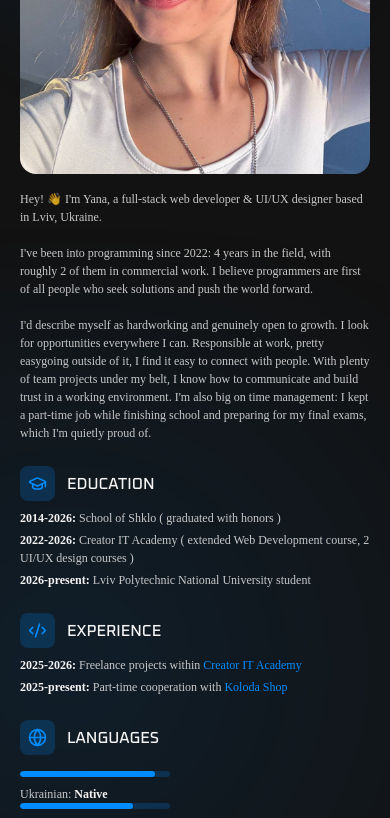
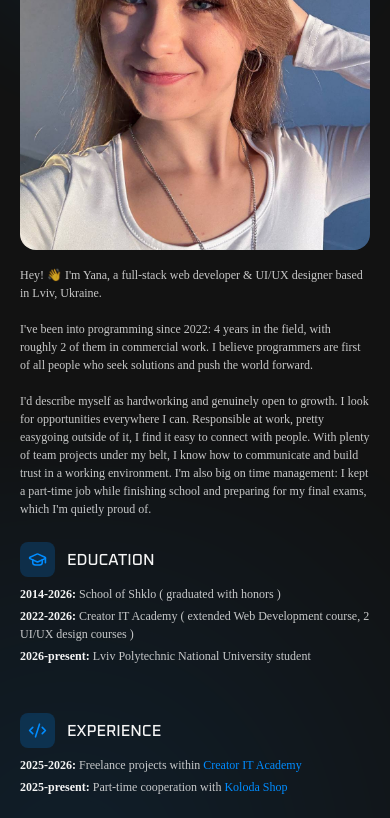
Before and after one commit to ZubalYana/Portfolio-2026, a React (Vite) app: page / in a window 390 px wide. Shown: the part 1156-1974 px from the top of the page. Built offline with nearby package versions, Linux system fonts and the light colour scheme; a web font is replaced by a local one.

Commit message:
fix about me screen large desktops responsive (except for the glow so far)

```diff
--- a/src/App.tsx
+++ b/src/App.tsx
@@ -20,11 +20,11 @@ function App() {
               <AboutMe />
               <FeaturedProjects />
               <Skills />
-              <FAQ/>
+              <FAQ />
             </div>
           }
         />
-        <Route path="/projects" element={<Projects/>} />
+        <Route path="/projects" element={<Projects />} />
       </Routes>
       <Footer />
     </>
--- a/src/components/screens/AboutMe.tsx
+++ b/src/components/screens/AboutMe.tsx
@@ -38,7 +38,7 @@ function LanguageBar({ language, level, fillingPercantage, index }: {
 
 export default function AboutMe() {
   return (
-    <section id="about" className="w-screen min-h-screen 3xl:min-h-[800px] flex flex-col items-center p-[20px] lg:p-[40px] relative z-10 relative">
+    <section id="about" className="w-full flex flex-col items-center py-[80px] px-[20px] lg:px-[40px] relative z-10 overflow-hidden">
 
       <motion.h1
         className="uppercase font-bold text-[32px]"
@@ -50,7 +50,7 @@ export default function AboutMe() {
         About me<span className="text-[#008CFF]">.</span>
       </motion.h1>
 
-      <div className="w-full flex-1 flex flex-col md:flex-row gap-x-6 mt-4">
+      <div className="w-full flex-1 flex flex-col md:flex-row gap-x-6 mt-8">
 
         <motion.div
           className="w-full md:max-w-[30%]"
@@ -67,7 +67,7 @@ export default function AboutMe() {
         </motion.div>
 
         <motion.div
-          className="w-full md:max-w-[70%] pt-4"
+          className="w-full md:max-w-[70%] pt-4 md:pt-0"
           initial={{ opacity: 0, x: 24 }}
           whileInView={{ opacity: 1, x: 0 }}
           viewport={{ once: true }}
@@ -111,7 +111,7 @@ export default function AboutMe() {
               </div>
             </div>
 
-            <div className="w-full md:w-[50%] flex flex-col">
+            <div className="w-full md:w-[50%] flex flex-col mt-6 md:mt-0">
               <div className="flex gap-x-3 items-center">
                 <div className="w-[35px] h-[35px] p-2 rounded-[8px] bg-[#008CFF]/20">
                   <Code2Icon className="w-full h-full text-[#008CFF]" />
@@ -121,24 +121,25 @@ export default function AboutMe() {
               <div className="w-full flex flex-col text-left gap-y-1 mt-2">
                 <p className="font-light text-[12px] text-[#F5F5F5]/80">
                   <span className="font-semibold text-[#F5F5F5]">2025-2026: </span>Freelance projects within{" "}
-                  <a className="text-[#008CFF] cursor-pointer" href="https://creator-it-academy.com/">Creator IT Academy</a>
+                  <a className="text-[#008CFF] cursor-pointer" href="https://creator-it-academy.com/" target="_blank" rel="noreferrer">Creator IT Academy</a>
                 </p>
                 <p className="font-light text-[12px] text-[#F5F5F5]/80">
                   <span className="font-semibold text-[#F5F5F5]">2025-present: </span>Part-time cooperation with{" "}
-                  <a className="text-[#008CFF] cursor-pointer" href="https://koloda.shop/">Koloda Shop</a>
+                  <a className="text-[#008CFF] cursor-pointer" href="https://koloda.shop/" target="_blank" rel="noreferrer">Koloda Shop</a>
                 </p>
               </div>
             </div>
           </div>
 
-          <div className="w-full flex flex-col mt-6 md:mt-4">
+          <div className="w-full flex flex-col mt-6 md:mt-6">
             <div className="flex gap-x-3 items-center">
               <div className="w-[35px] h-[35px] p-2 rounded-[8px] bg-[#008CFF]/20">
                 <Globe className="w-full h-full text-[#008CFF]" />
               </div>
               <h5 className="uppercase font-medium text-[16px]">Languages</h5>
             </div>
-            <div className="w-full flex flex-col flex-wrap md:flex-nowrap md:flex-row md:gap-x-6 mt-4">
+            {/* FIXED: Simplified flex classes to prevent wrapping issues */}
+            <div className="w-full flex flex-col gap-y-4 md:flex-row md:gap-x-6 mt-4">
               {languages.map((lang, index) => (
                 <LanguageBar key={index} {...lang} index={index} />
               ))}
@@ -147,6 +148,7 @@ export default function AboutMe() {
 
         </motion.div>
       </div>
+
       <BackgroundGlow width={600} height={500} opacity={0.15} top={-100} left={-150} />
       <BackgroundGlow width={1200} height={800} opacity={0.1} right={-280} bottom={-180} />
     </section>
--- a/src/index.css
+++ b/src/index.css
@@ -14,7 +14,8 @@
   flex-direction: column;
   box-sizing: border-box;
   background-color: #121212;
-  color: #F5F5F5
+  color: #F5F5F5;
+  overflow-x: hidden;
 }
 
 body {
```
